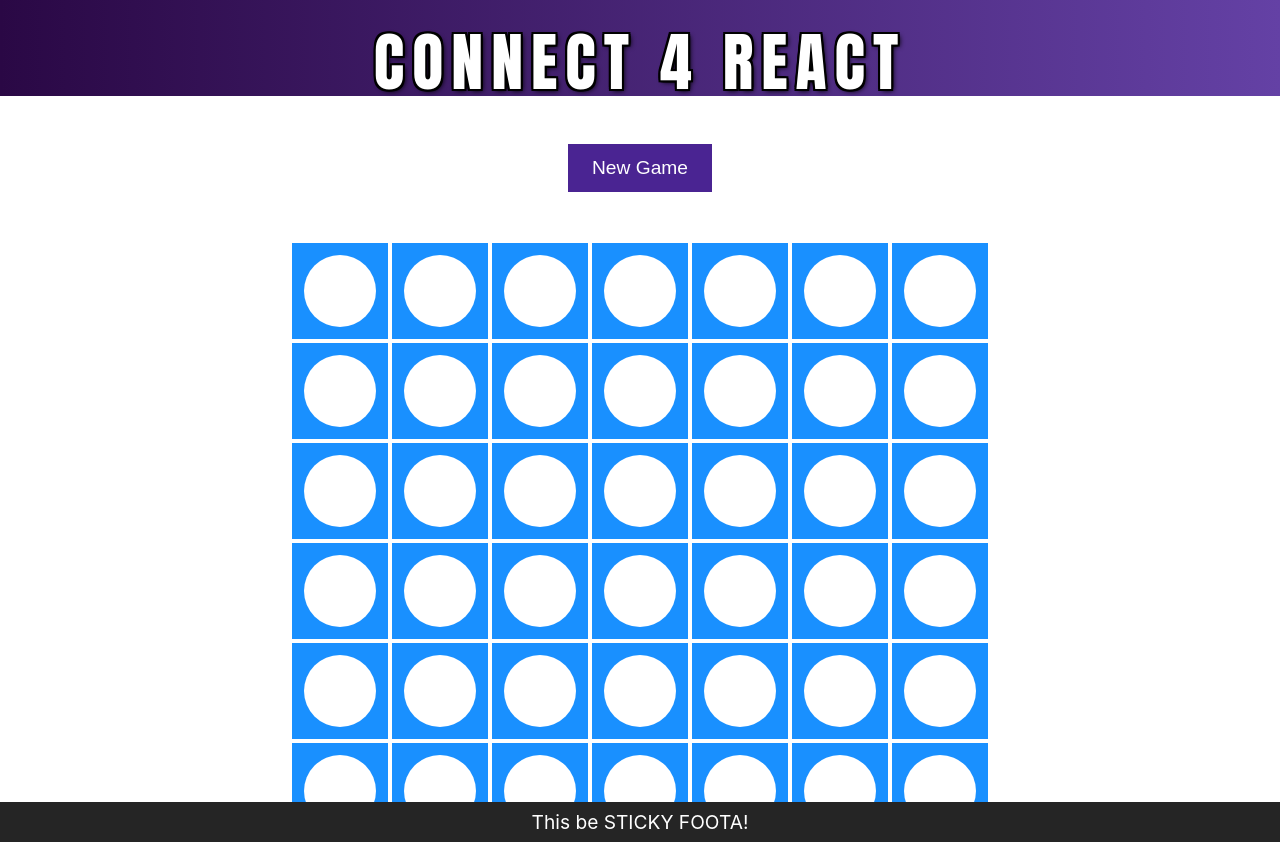
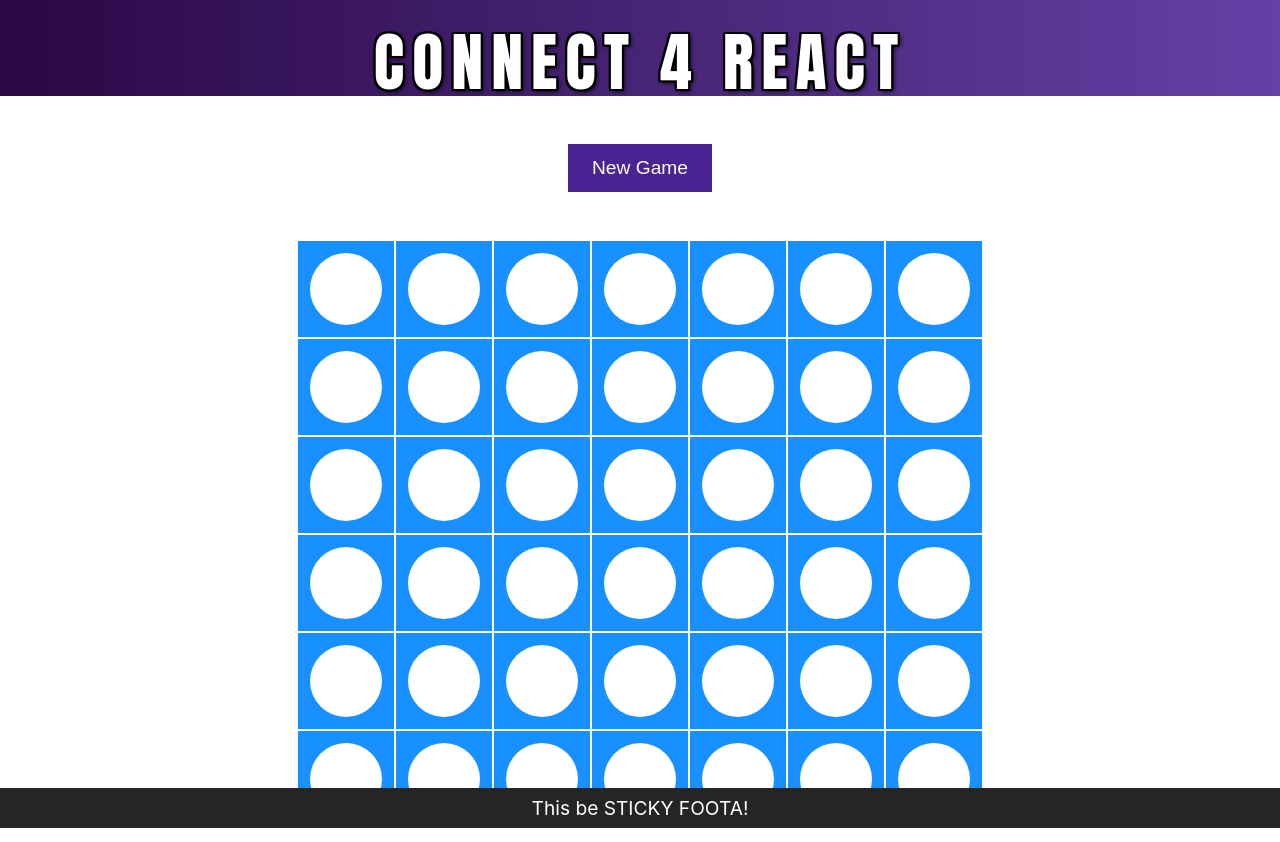
Before and after one commit to nixxcode/connect4react, a React (Create React App) app: page / in a window 1280 px wide. Built offline with nearby package versions, Linux system fonts and the light colour scheme.

Commit message:
[CSS] Remove table border spacing

```diff
--- a/public/style.css
+++ b/public/style.css
@@ -122,6 +122,10 @@ button {
     background: rgb(74, 36, 146);;  /* fallback for old browsers */
 }
 
+table {
+    border-spacing: 0;
+}
+
 @media only screen and (max-width: 720px) {
     .cell {
         height: 4rem;
```
